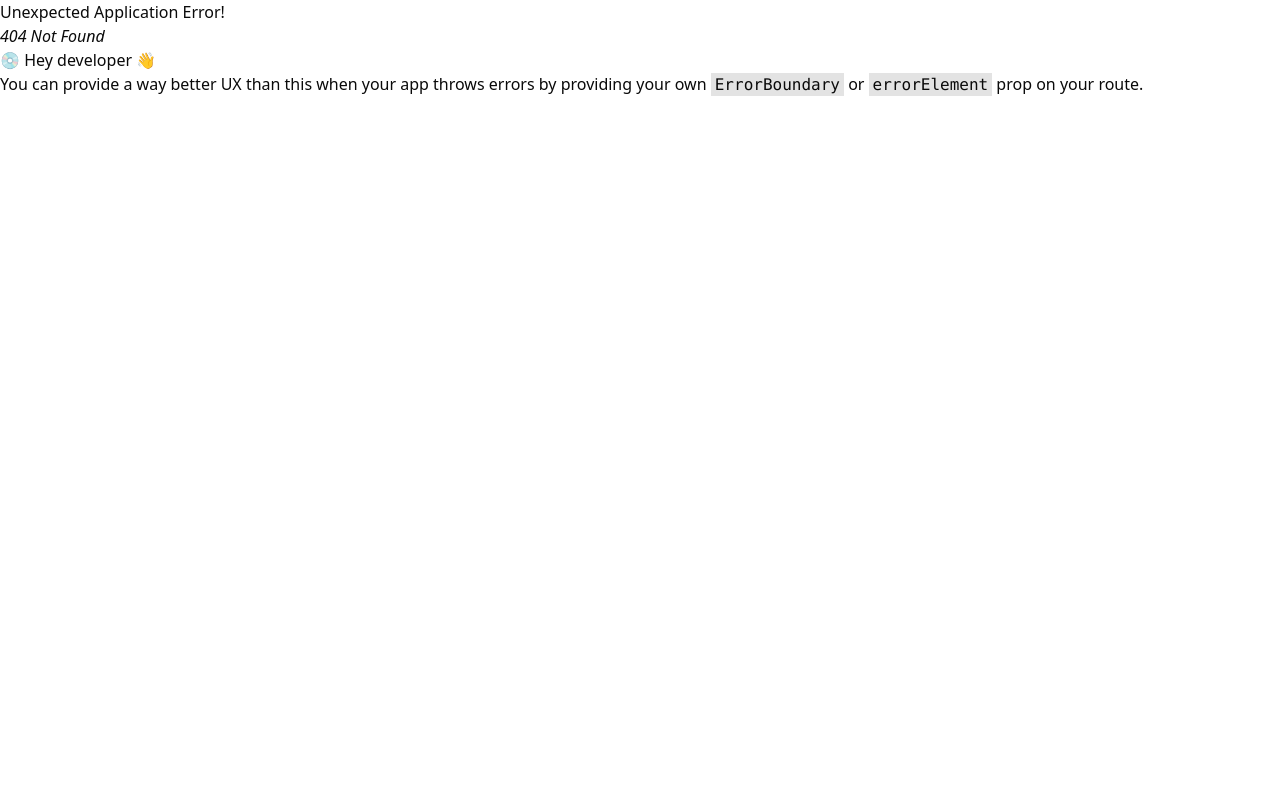
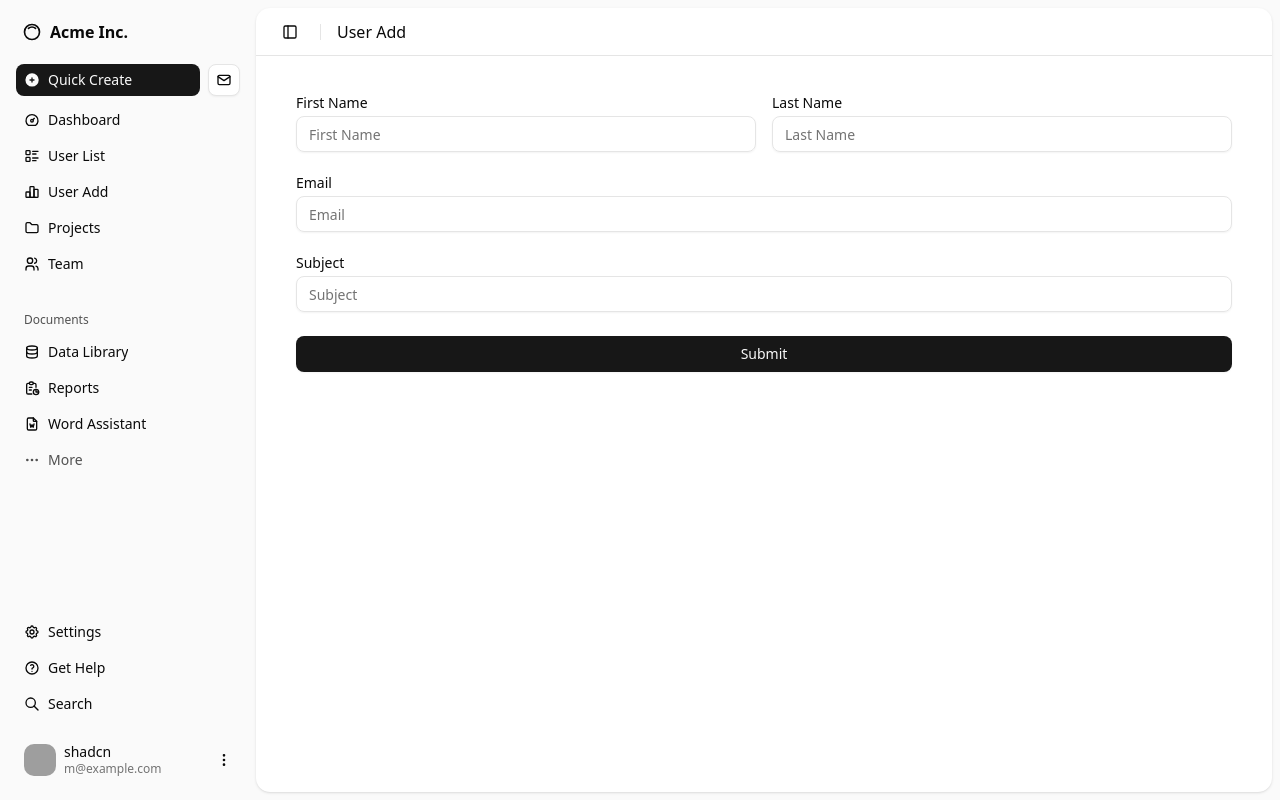
Before and after one commit to MohsinKhanAptech/LuxuryStay-Hospitality, a React (Vite) app in the folder code/frontend/: page /admin/user/add in a window 1280 px wide. Before the commit this address had no page. Built offline with nearby package versions, Linux system fonts and the light colour scheme; grey boxes are pictures that could not be loaded.

Commit message:
fix component naming and add user add list placeholder pages & routes

```diff
--- /dev/null
+++ b/code/frontend/src/app/admin/user-add.tsx
@@ -0,0 +1,37 @@
+import { SiteHeader } from '@/components/site-header';
+import { Button } from '@/components/ui/button';
+import { Input } from '@/components/ui/input';
+import { Label } from '@/components/ui/label';
+
+const UserAdd = () => {
+  return (
+    <>
+      <SiteHeader title={'User Add'} />
+      <section>
+        <div className='flex flex-col gap-6 p-10'>
+          <div className='flex gap-4'>
+            <div className='grid w-full items-center gap-1.5'>
+              <Label htmlFor='firstname'>First Name</Label>
+              <Input type='text' id='firstname' placeholder='First Name' />
+            </div>
+            <div className='grid w-full items-center gap-1.5'>
+              <Label htmlFor='lastname'>Last Name</Label>
+              <Input type='text' id='lastname' placeholder='Last Name' />
+            </div>
+          </div>
+          <div className='grid w-full items-center gap-1.5'>
+            <Label htmlFor='email'>Email</Label>
+            <Input type='email' id='email' placeholder='Email' />
+          </div>
+          <div className='grid w-full items-center gap-1.5'>
+            <Label htmlFor='subject'>Subject</Label>
+            <Input type='text' id='subject' placeholder='Subject' />
+          </div>
+          <Button className='w-full'>Submit</Button>
+        </div>
+      </section>
+    </>
+  );
+};
+
+export { UserAdd };
--- a/code/frontend/src/app/admin/dashboard.tsx
+++ b/code/frontend/src/app/admin/user-list.tsx
@@ -1,21 +1,15 @@
-import { ChartAreaInteractive } from '@/components/chart-area-interactive';
-import { SectionCards } from '@/components/section-cards';
 import { SiteHeader } from '@/components/site-header';
 import { DataTable } from '@/components/data-table';
 
 import data from './data.json';
 
-function dashboard() {
+function UserList() {
   return (
     <>
-      <SiteHeader title={'Dashboard'} />
+      <SiteHeader title={'User List'} />
       <div className='flex flex-1 flex-col'>
         <div className='@container/main flex flex-1 flex-col gap-2'>
           <div className='flex flex-col gap-4 py-4 md:gap-6 md:py-6'>
-            <SectionCards />
-            <div className='px-4 lg:px-6'>
-              <ChartAreaInteractive />
-            </div>
             <DataTable data={data} />
           </div>
         </div>
@@ -24,4 +18,4 @@ function dashboard() {
   );
 }
 
-export default dashboard;
+export default UserList;
--- a/code/frontend/src/components/app-sidebar.tsx
+++ b/code/frontend/src/components/app-sidebar.tsx
@@ -40,17 +40,17 @@ const data = {
   navMain: [
     {
       title: 'Dashboard',
-      url: '#',
+      url: '/admin',
       icon: IconDashboard,
     },
     {
-      title: 'Lifecycle',
-      url: '#',
+      title: 'User List',
+      url: '/admin/user/list',
       icon: IconListDetails,
     },
     {
-      title: 'Analytics',
-      url: '#',
+      title: 'User Add',
+      url: '/admin/user/add',
       icon: IconChartBar,
     },
     {
--- a/code/frontend/src/components/nav-main.tsx
+++ b/code/frontend/src/components/nav-main.tsx
@@ -8,6 +8,7 @@ import {
   SidebarMenuButton,
   SidebarMenuItem,
 } from '@/components/ui/sidebar';
+import { Link } from 'react-router';
 
 export function NavMain({
   items,
@@ -42,12 +43,14 @@ export function NavMain({
         </SidebarMenu>
         <SidebarMenu>
           {items.map((item) => (
-            <SidebarMenuItem key={item.title}>
-              <SidebarMenuButton tooltip={item.title}>
-                {item.icon && <item.icon />}
-                <span>{item.title}</span>
-              </SidebarMenuButton>
-            </SidebarMenuItem>
+            <Link to={item.url} key={item.title}>
+              <SidebarMenuItem>
+                <SidebarMenuButton tooltip={item.title}>
+                  {item.icon && <item.icon />}
+                  <span>{item.title}</span>
+                </SidebarMenuButton>
+              </SidebarMenuItem>
+            </Link>
           ))}
         </SidebarMenu>
       </SidebarGroupContent>
--- a/code/frontend/src/main.tsx
+++ b/code/frontend/src/main.tsx
@@ -1,23 +1,36 @@
-import { createRoot } from "react-dom/client";
-import { createBrowserRouter, RouterProvider } from "react-router";
+import { createRoot } from 'react-dom/client';
+import { createBrowserRouter, RouterProvider } from 'react-router';
 
-import "./index.css";
-import App from "./App.tsx";
-import AdminLayout from "./app/admin/admin-layout.tsx";
-import dashboard from "./app/admin/dashboard.tsx";
+import './index.css';
+import App from './App.tsx';
+import AdminLayout from './app/admin/admin-layout.tsx';
+import Dashboard from './app/admin/dashboard.tsx';
+import UserList from './app/admin/user-list.tsx';
+import { UserAdd } from './app/admin/user-add.tsx';
 
 const router = createBrowserRouter([
   {
-    path: "/",
+    path: '/',
     children: [{ index: true, Component: App }],
   },
   {
-    path: "/admin",
+    path: '/admin',
     Component: AdminLayout,
-    children: [{ index: true, Component: dashboard }],
+    children: [
+      { index: true, Component: Dashboard },
+      { path: 'dashboard', Component: Dashboard },
+      {
+        path: 'user',
+        children: [
+          { index: true, Component: UserList },
+          { path: 'list', Component: UserList },
+          { path: 'add', Component: UserAdd },
+        ],
+      },
+    ],
   },
 ]);
 
-createRoot(document.getElementById("root")!).render(
+createRoot(document.getElementById('root')!).render(
   <RouterProvider router={router} />
 );
```
